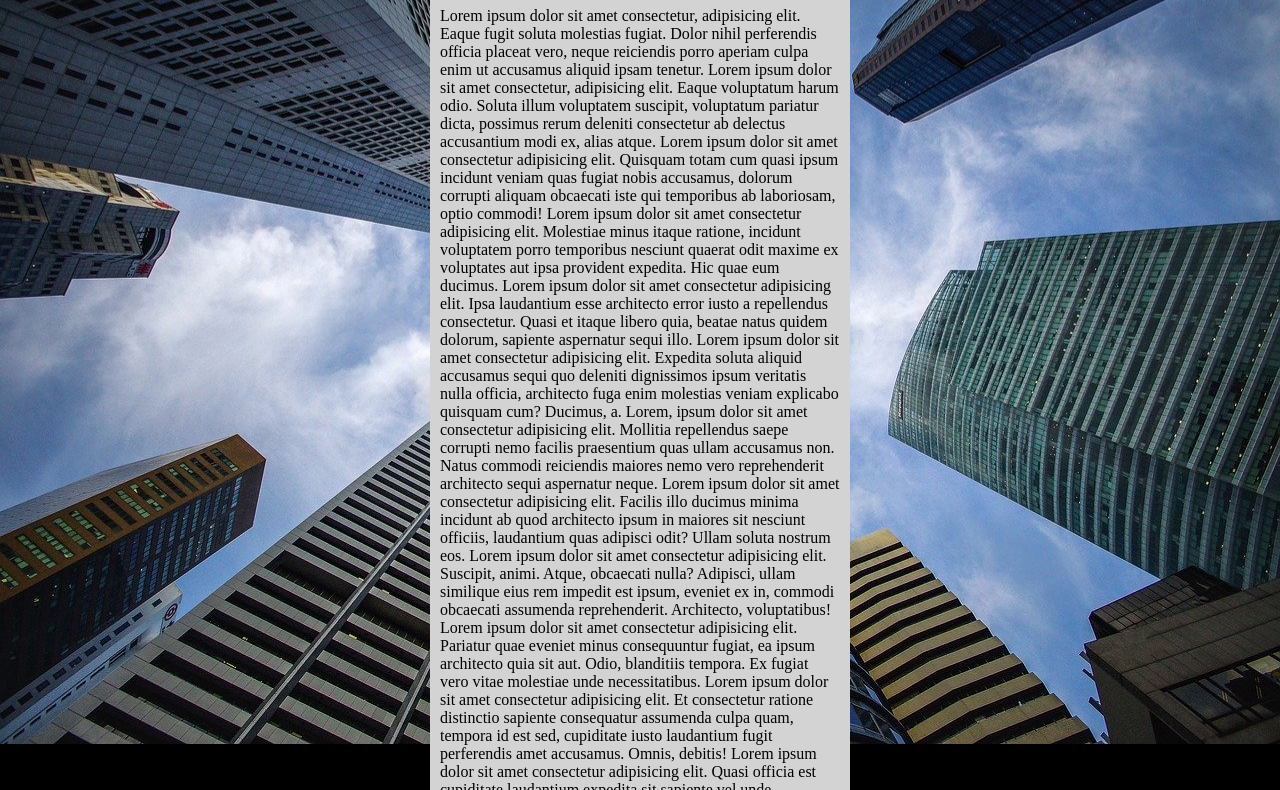
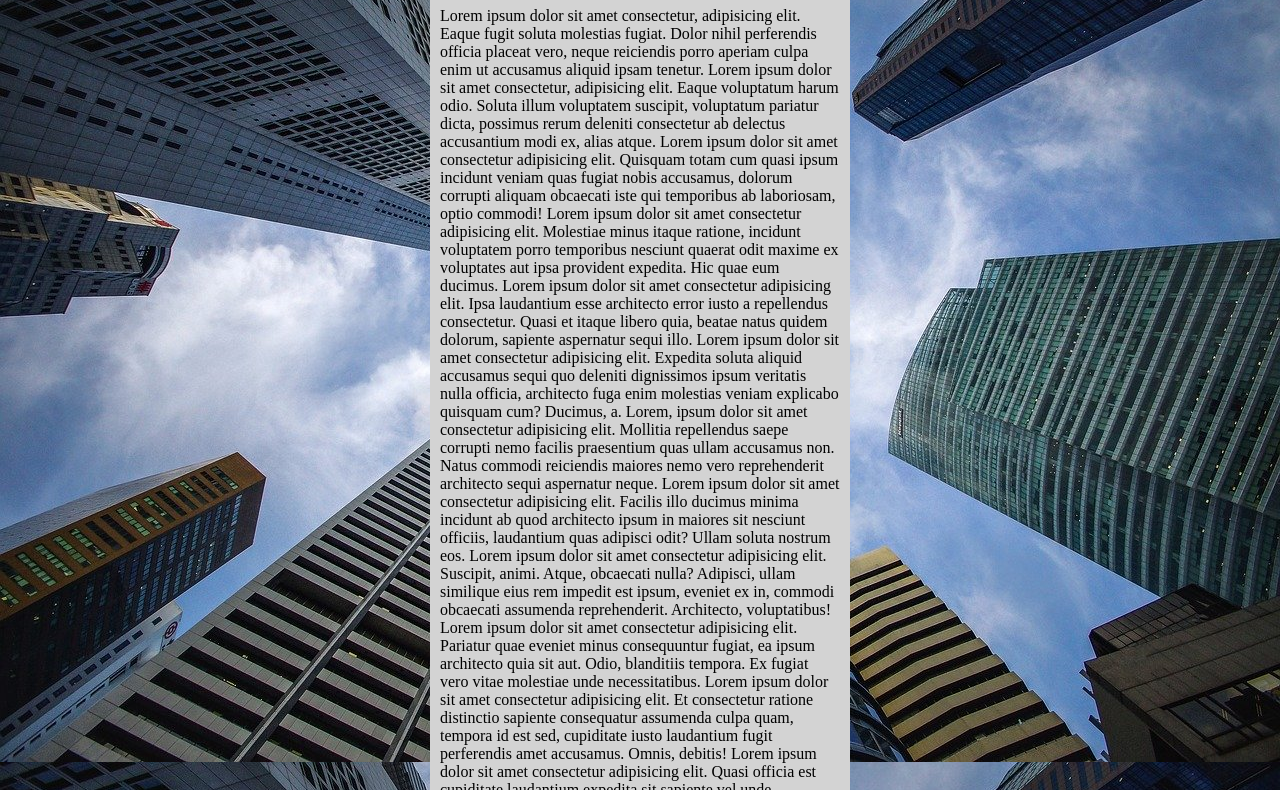
Before and after one commit to Hata-shi/html_css, a plain HTML site: page Exercícios/ex022/fundos006.html in a window 1280 px wide. Shown: the part 91-881 px from the top of the page. Drawn offline with Linux system fonts and the light colour scheme.

Commit message:
atualizando ex 22

```diff
--- a/Exercícios/ex022/fundos006.html
+++ b/Exercícios/ex022/fundos006.html
@@ -8,10 +8,15 @@
     <style>
         body {
             height: 100vh;
-            background-image: url('imagens/wallpaper002.jpg');
+            /*background-image: url('imagens/wallpaper002.jpg');
             background-color: black;
             background-position: center center;
             background-repeat: no-repeat;
+            background-size: cover;
+            background-attachment: fixed;*/
+
+        /*usando shorthands para background*/
+            background: black url('imagens/wallpaper002.jpg') center no-repeat fixed;
             background-size: cover;
         }
         main {
```
